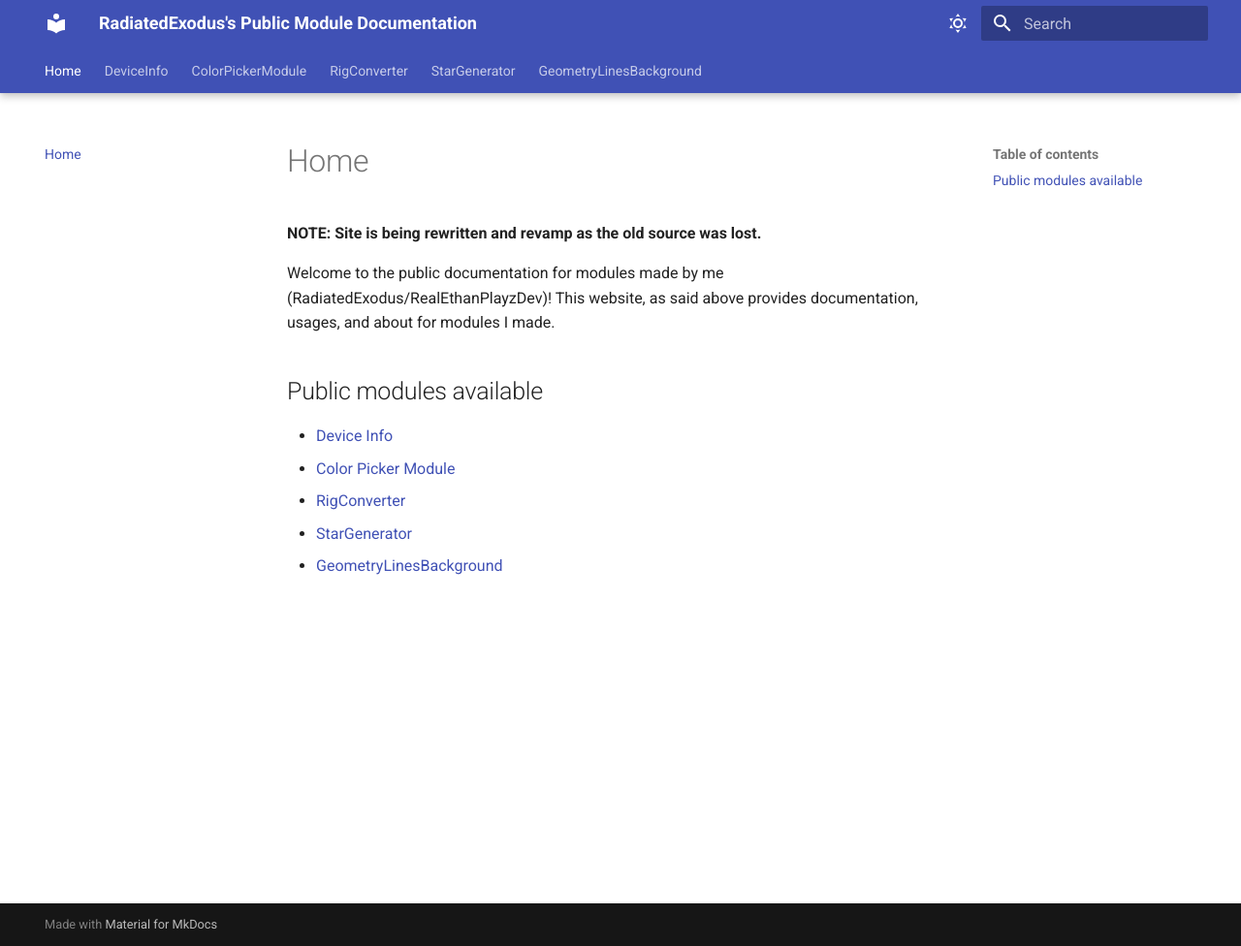
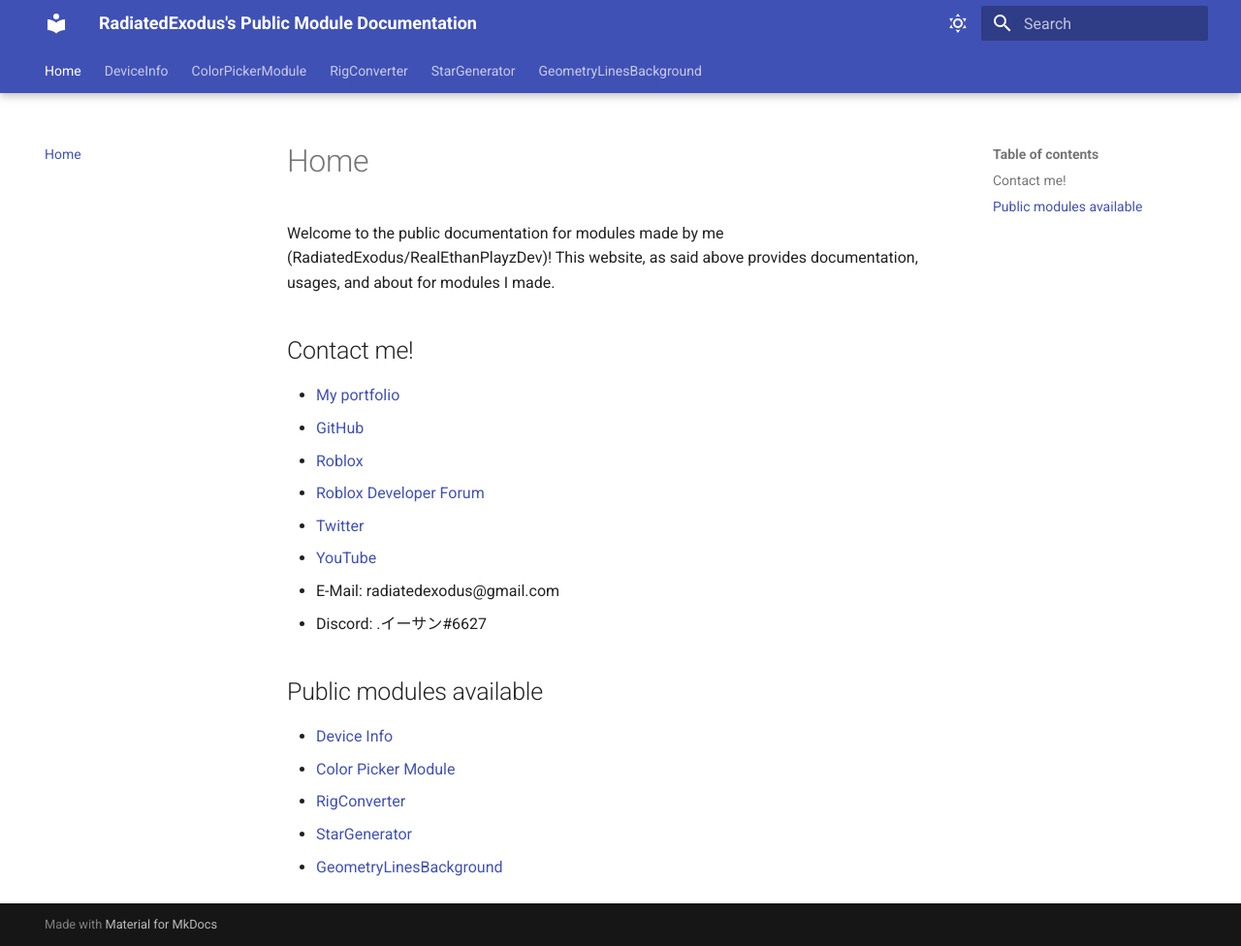
Before and after one commit to xvarmkorv2/xvarmkorv2.github.io, an MkDocs documentation site: the page built from docs/index.md, in a window 1280 px wide and 976 px high. Shown: the whole window at 97% size. Built offline with MkDocs 1.6.1 and Material for MkDocs 9.7.7, drawn with Linux system fonts in a browser that asks for light colours.

Commit message:
Update index to include contact info and remove note

```diff
--- a/docs/index.md
+++ b/docs/index.md
@@ -1,9 +1,16 @@
 # Home
-
-**NOTE: Site is being rewritten and revamp as the old source was lost.**
-
 Welcome to the public documentation for modules made by me (RadiatedExodus/RealEthanPlayzDev)!
 This website, as said above provides documentation, usages, and about for modules I made.
+
+## Contact me!
+- [My portfolio](https://github.com/RealEthanPlayzDev/RealEthanPlayzDev/blob/main/Portfolio.md)
+- [GitHub](https://github.com/RealEthanPlayzDev/)
+- [Roblox](https://www.roblox.com/users/124648395/profile)
+- [Roblox Developer Forum](https://devforum.roblox.com/u/itzethanplayz_yt/)
+- [Twitter](https://twitter.com/RadiatedExodus)
+- [YouTube](https://www.youtube.com/channel/UCuLAUKIVWXpzSKgn8U6TllA)
+- E-Mail: radiatedexodus@gmail.com
+- Discord: .イーサン#6627
 
 ## Public modules available
 - [Device Info](./DeviceInfo/About/)
```
